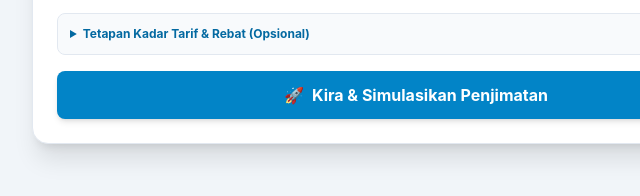
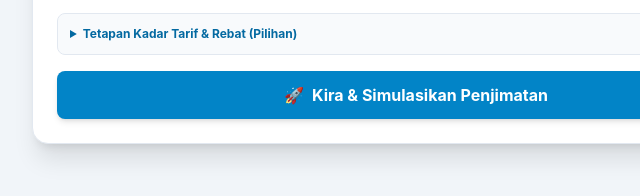
Before and after one commit to airfan9201/solar-savings-calculator-Malaysia, a plain HTML site: page index.html in a window 1280 px wide. Shown: the part 324-520 px from the top of the page, 224-864 px from the left. Drawn offline with nearby package versions, Linux system fonts and the light colour scheme; no server answers.

Commit message:
Add files via upload

```diff
--- a/index.html
+++ b/index.html
@@ -56,7 +56,7 @@
 
                 <!-- Custom Rates Settings -->
                 <details class="bg-slate-50 p-3 rounded-lg border border-slate-200">
-                    <summary class="text-xs font-bold text-sky-700 cursor-pointer select-none" id="lbl-advanced">Tetapan Kadar Tarif & Rebat (Opsional)</summary>
+                    <summary class="text-xs font-bold text-sky-700 cursor-pointer select-none" id="lbl-advanced">Tetapan Kadar Tarif & Rebat (Pilihan)</summary>
                     <div class="grid grid-cols-1 md:grid-cols-2 gap-3 mt-3 pt-3 border-t border-slate-200 text-xs">
                         <div>
                             <label class="block text-slate-600 mb-1" id="lbl-e-rate">Cas Tenaga (RM/kWh):</label>
@@ -182,7 +182,7 @@
                 subtitle: "Khas untuk Pengguna Domestik (Single-Phase)",
                 lblCity: "Pilih Lokasi / Bandar (Data Cuaca API):",
                 lblKwh: "Penggunaan Elektrik Sebulan (kWh)",
-                lblAdvanced: "Tetapan Kadar Tarif & Rebat (Opsional)",
+                lblAdvanced: "Tetapan Kadar Tarif & Rebat (Pilihan)",
                 lblERate: "Cas Tenaga (RM/kWh):",
                 lblNRate: "Cas Rangkaian (RM/kWh):",
                 lblCRate: "Cas Kapasiti (RM/kWh):",
```
